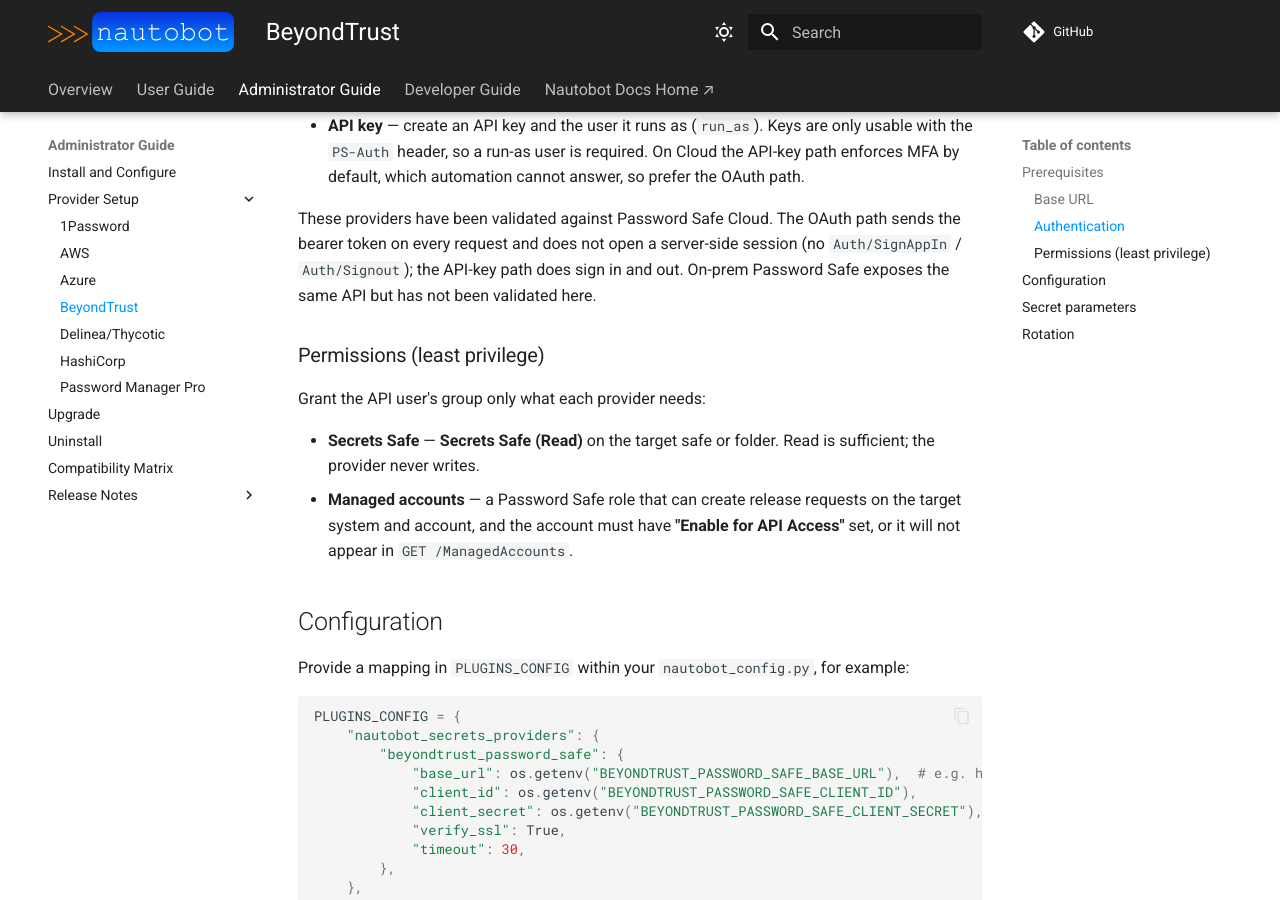
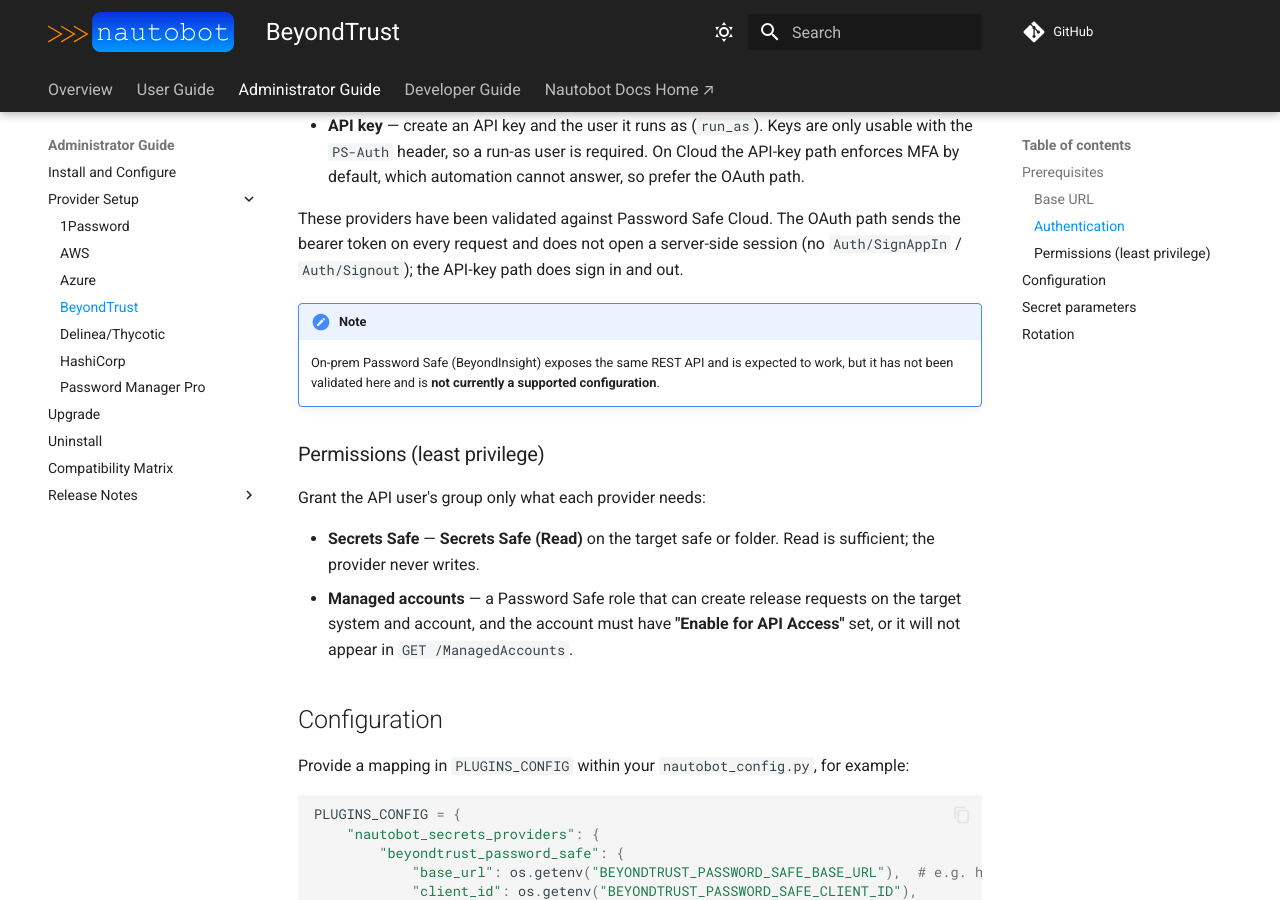
Before and after one commit to nautobot/nautobot-app-secrets-providers, an MkDocs documentation site: the page built from docs/admin/providers/beyondtrust_setup.md, in a window 1280 px wide and 900 px high, scrolled down 987 px. Built offline with MkDocs 1.6.1 and Material for MkDocs 9.7.7, drawn with Linux system fonts in a browser that asks for light colours; comment, search, counter and statistics services are not loaded.

Commit message:
Document that on-prem Password Safe is not a supported configuration

```diff
--- a/docs/admin/providers/beyondtrust_setup.md
+++ b/docs/admin/providers/beyondtrust_setup.md
@@ -37,7 +37,11 @@
 
 These providers have been validated against Password Safe Cloud. The OAuth path sends the bearer token on
 every request and does not open a server-side session (no `Auth/SignAppIn` / `Auth/Signout`); the API-key
-path does sign in and out. On-prem Password Safe exposes the same API but has not been validated here.
+path does sign in and out.
+
+!!! note
+    On-prem Password Safe (BeyondInsight) exposes the same REST API and is expected to work, but it has
+    not been validated here and is **not currently a supported configuration**.
 
 ### Permissions (least privilege)
 
```
